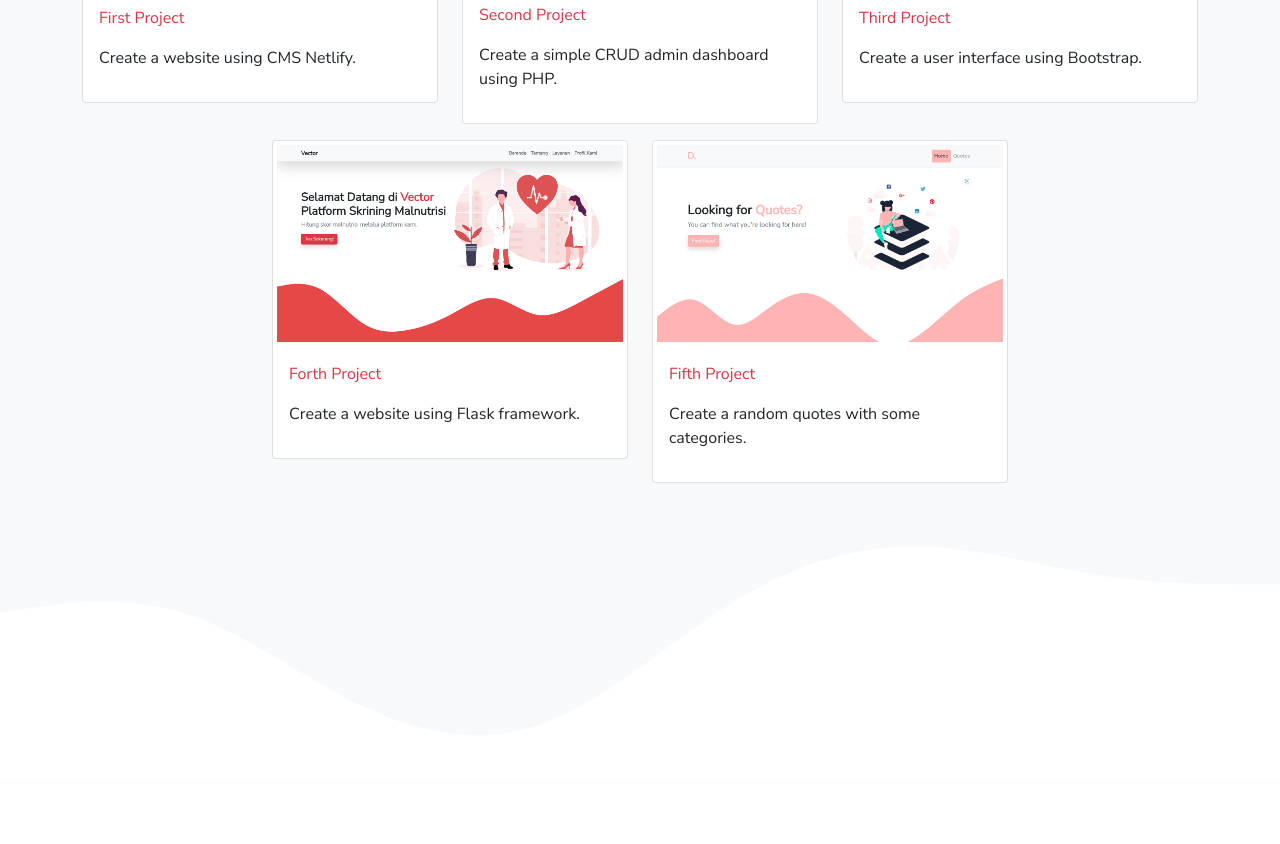
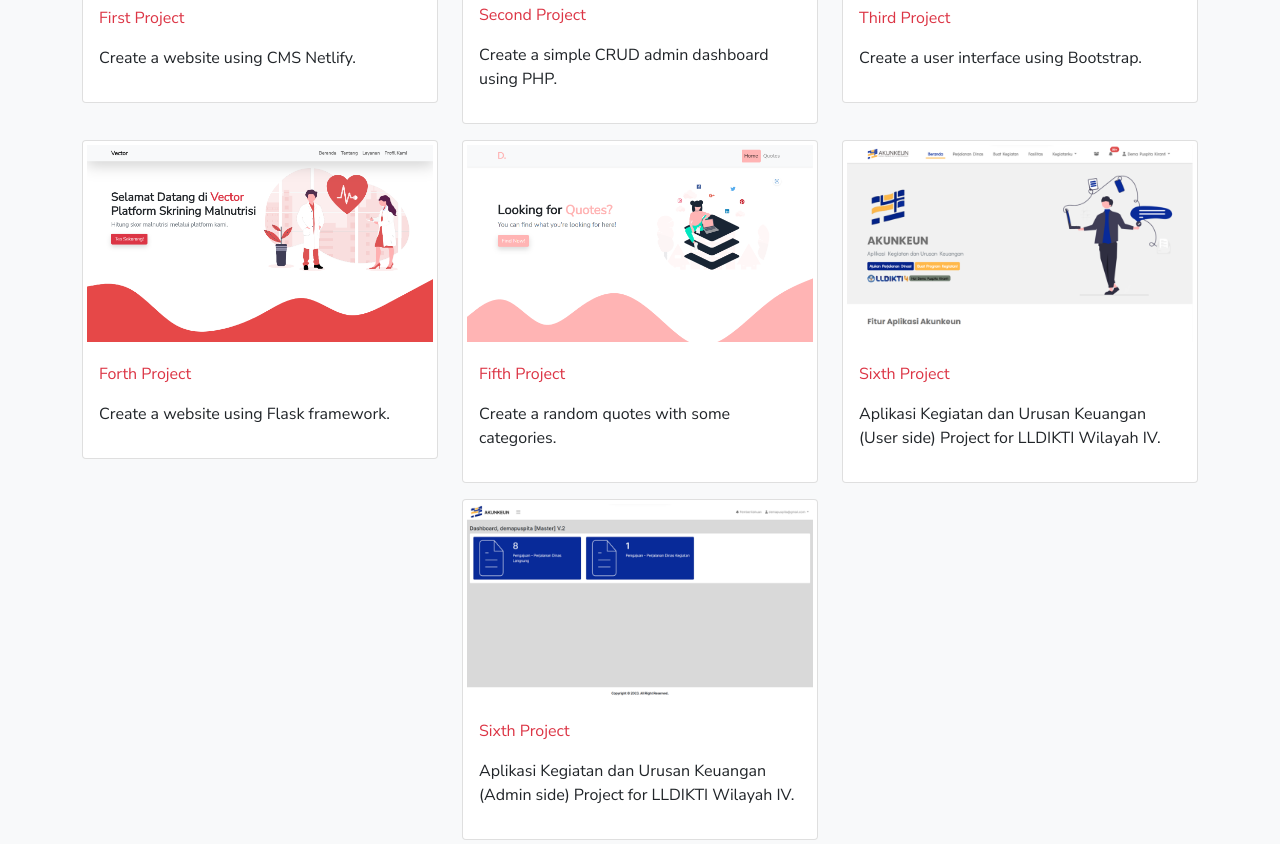
Before and after one commit to demapuspita/MyPortfolio, a plain HTML site: page index.html in a window 1280 px wide. Shown: the part 2533-3377 px from the top of the page. Drawn offline with nearby package versions, Linux system fonts and the light colour scheme.

Commit message:
update project

```diff
--- a/index.html
+++ b/index.html
@@ -225,6 +225,26 @@
                   </div>
                 </div>
               </div>
+              <div data-aos="fade-up" data-aos-delay="100" data-aos-duration="1000" class="col-md-4 mb-3">
+                <div class="card">
+                  <a href=""><img src="img/user akunkeun.png" class="card-img-top p-1" alt="..." />
+                  </a>
+                  <div class="card-body">
+                    <p class="card-text text-danger">Sixth Project</p>
+                    <p>Aplikasi Kegiatan dan Urusan Keuangan (User side) Project for LLDIKTI Wilayah IV.</p>
+                  </div>
+                </div>
+              </div>
+              <div data-aos="fade-up" data-aos-delay="100" data-aos-duration="1000" class="col-md-4 mb-3">
+                <div class="card">
+                  <a href=""><img src="img/admin akunkeun.png" class="card-img-top p-1" alt="..." />
+                  </a>
+                  <div class="card-body">
+                    <p class="card-text text-danger">Sixth Project</p>
+                    <p>Aplikasi Kegiatan dan Urusan Keuangan (Admin side) Project for LLDIKTI Wilayah IV.</p>
+                  </div>
+                </div>
+              </div>
             </div>
           </div>
           <svg xmlns="http://www.w3.org/2000/svg" viewBox="0 0 1440 320">
```
Also changed, not shown: img/admin akunkeun.png (added), img/user akunkeun.png (added).
